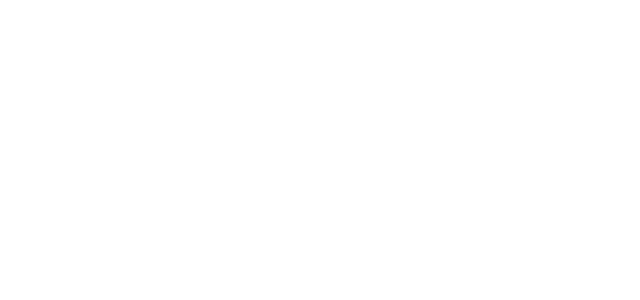
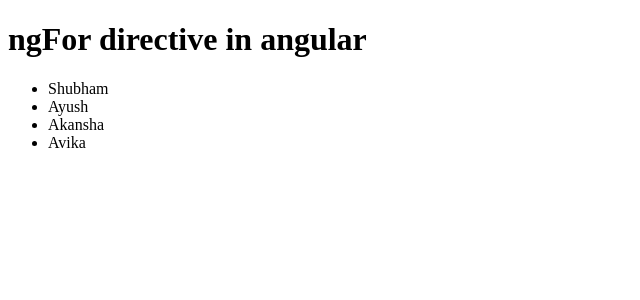
Before and after one commit to ShubhamDev021/Angular_Course, an Angular app: page / in a window 1280 px wide. Shown: the top 300 px of the page, without its empty margins (0-640 px from the left). Built offline with nearby package versions, Linux system fonts and the light colour scheme.

Commit message:
ngFor directive in angular

```diff
--- a/src/app/app.component.html
+++ b/src/app/app.component.html
@@ -223,3 +223,12 @@
 <ng-template #elseBlock>
   <h1>Today is not monday</h1>
 </ng-template> -->
+
+
+<h1>ngFor directive in angular</h1>
+
+<ul>
+  <li *ngFor="let user of users_2">
+    {{user}}
+  </li>
+</ul>
--- a/src/app/app.component.ts
+++ b/src/app/app.component.ts
@@ -323,4 +323,12 @@
   //-------------------------------------------
   // ngIf directive in angular code ends
   //-------------------------------------------
+
+  //-------------------------------------------
+  // ngFor directive in angular code starts
+  //-------------------------------------------
+  users_2 = ["Shubham", "Ayush", "Akansha","Avika"]
+  //-------------------------------------------
+  // ngFor directive in angular code ends
+  //-------------------------------------------
 }
```
